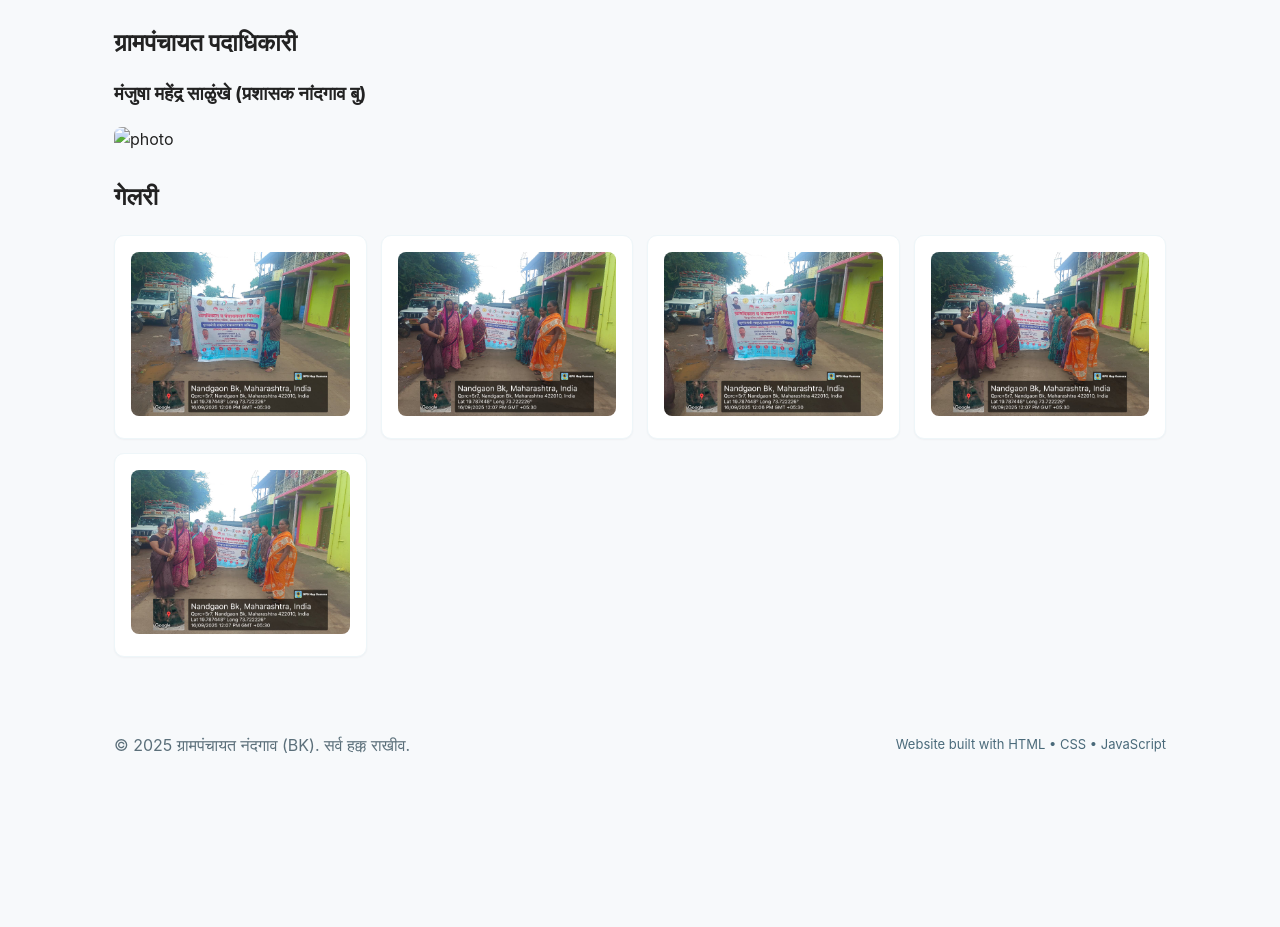
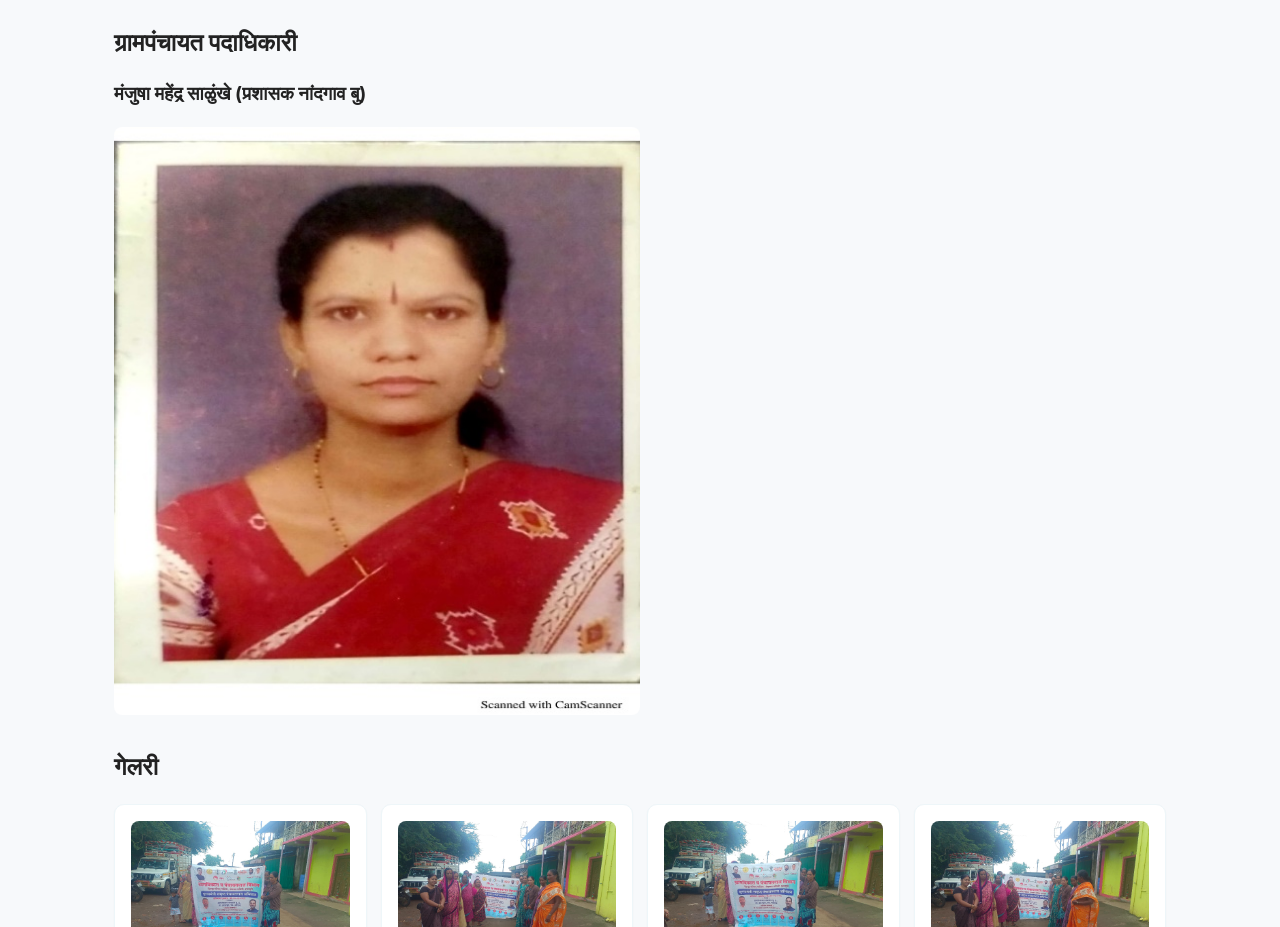
Before and after one commit to grampanchayatnandgaonbk/grampanchayatnandgaonbk, a plain HTML site: page index.html in a window 1280 px wide. Shown: the part 1509-2436 px from the top of the page. Before the commit the page ends 2290 px from the top, so only its background shows below. Drawn offline with Linux system fonts and the light colour scheme.

Commit message:
Update index.html

```diff
--- a/index.html
+++ b/index.html
@@ -160,7 +160,7 @@
   <h2>ग्रामपंचायत पदाधिकारी</h2>
      <h3>मंजुषा महेंद्र साळुंखे (प्रशासक नांदगाव बु)
 </h3>
-     <div> <img src="Picture2.jpeg" alt="photo" style="width:50%;border-radius:8px"> </div>
+     <div> <img src="Picture2.png" alt="photo" style="width:50%;border-radius:8px"> </div>
 
    </section>
     <section>
```
